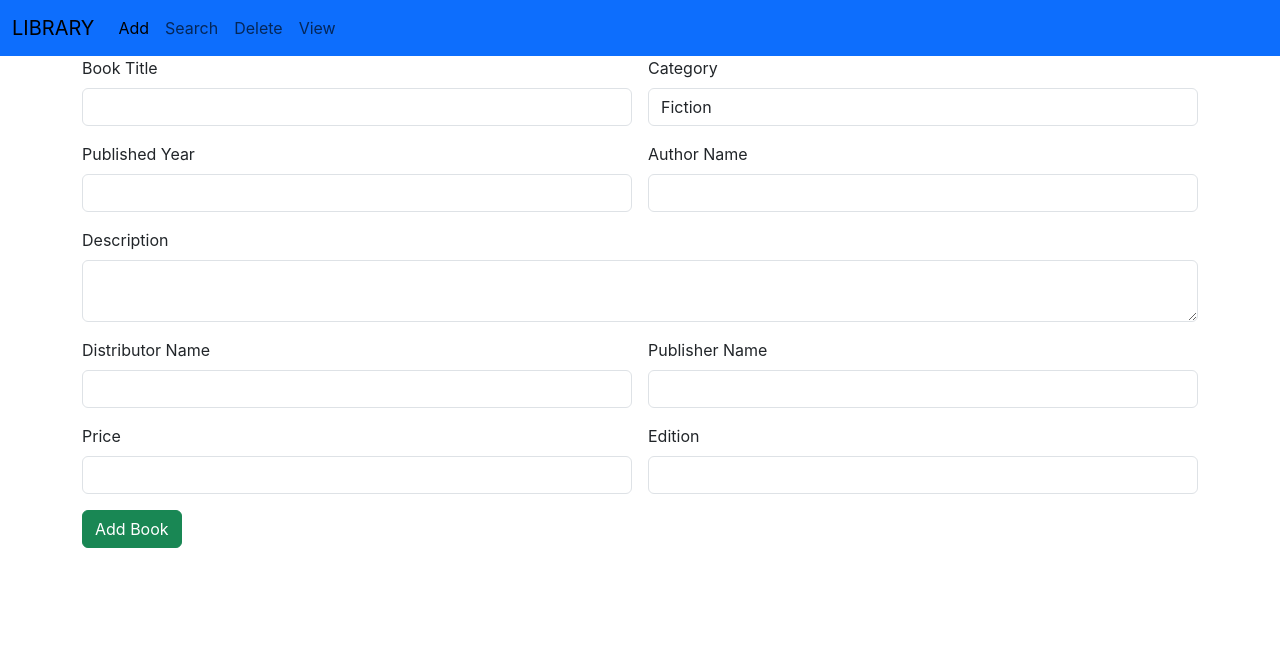
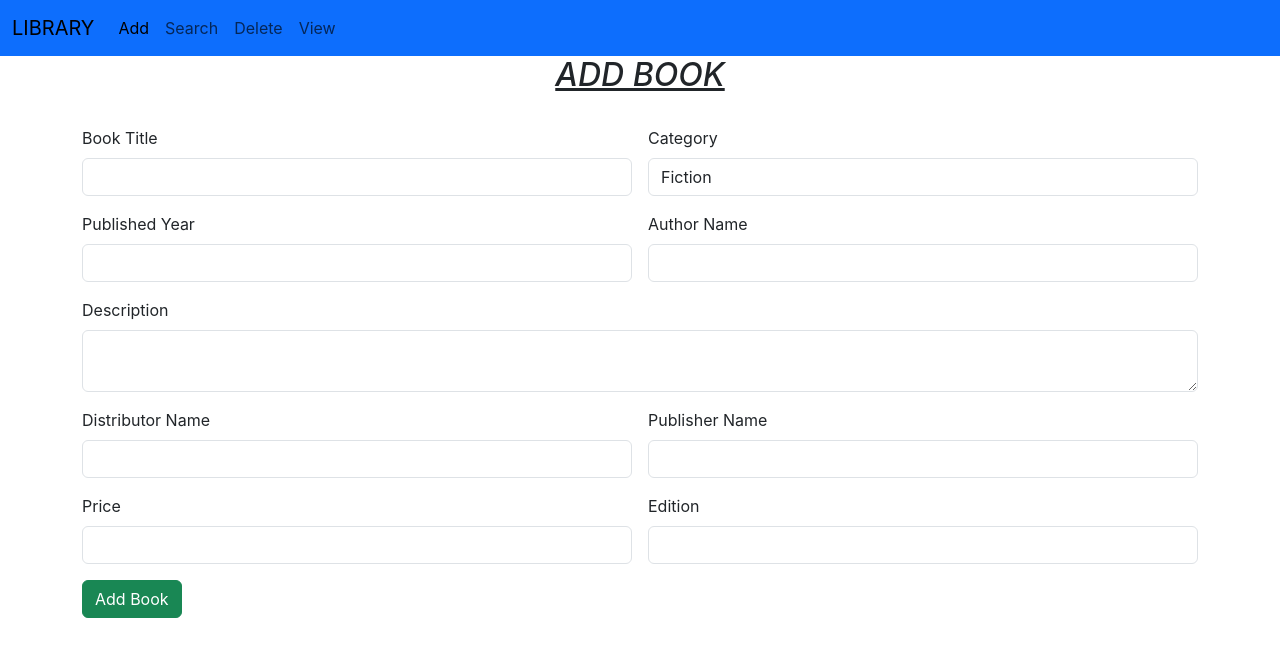
Before and after one commit to Annaeldho01/library_react, a React (Create React App) app: page / in a window 1280 px wide. Shown: the top 656 px of the page. Built offline with nearby package versions, Linux system fonts and the light colour scheme.

Commit message:
project completed

```diff
--- a/src/components/AddBook.jsx
+++ b/src/components/AddBook.jsx
@@ -6,6 +6,7 @@ const AddBook = () => {
     <div>
         <Navbar/>
         <div className="container">
+            <h2 align="center"><u><i>ADD BOOK</i></u></h2><br></br>
             <div className="row">
                 <div className="col col-12 col-sm-12 col-md-md-12 col-lg-12 col-xl-12 col-xxl-12">
                     <div className="row g-3">
--- a/src/components/DeleteBook.jsx
+++ b/src/components/DeleteBook.jsx
@@ -6,6 +6,7 @@ const DeleteBook = () => {
     <div>
         <Navbar/>
         <div className="container">
+        <h2 align="center"><u><i>DELETE BOOK</i></u></h2><br></br>
             <div className="row">
                 <div className="col col-12 col-sm-12 col-md-12 col-lg-12 col-xl-12 col-xxl-12">
                     <div className="row g-3">
--- a/src/components/SearchBook.jsx
+++ b/src/components/SearchBook.jsx
@@ -6,6 +6,7 @@ const SearchBook = () => {
     <div>
         <Navbar/>
         <div className="container">
+        <h2 align="center"><u><i>SEARCH BOOK</i></u></h2><br></br>
             <div className="row">
                 <div className="col col-12 col-sm-12 col-md-12 col-lg-12 col-xl-12 col-xxl-12">
                     <div className="row g-3">
--- a/src/components/ViewBook.jsx
+++ b/src/components/ViewBook.jsx
@@ -6,6 +6,7 @@ const ViewBook = () => {
     <div>
         <Navbar/>
         <div className="container">
+        <h2 align="center"><u><i>VIEW BOOK</i></u></h2><br></br>
             <div className="row">
                 <div className="col col-12 col-sm-12 col-md-12 col-lg-12 col-xl-12 col-xxl-12"><br></br>
                 <table class="table table-dark table-striped">
```
